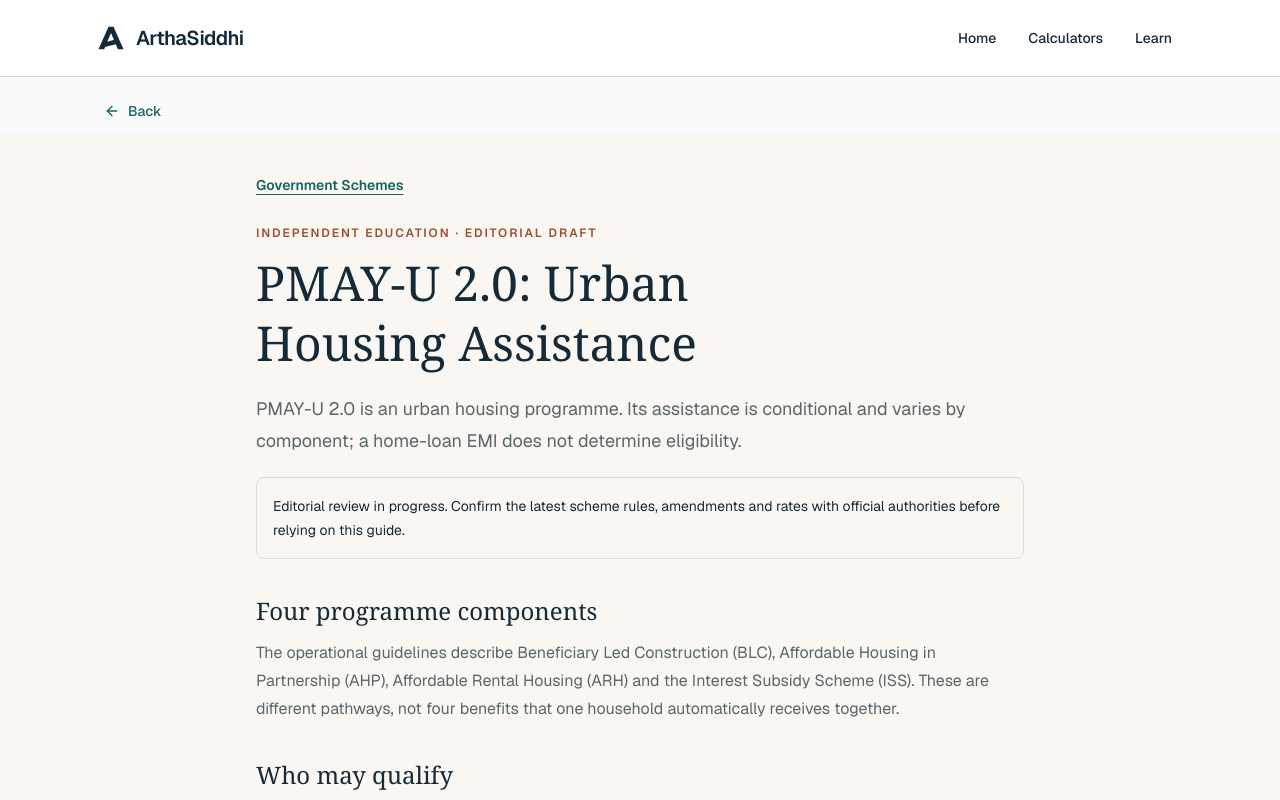
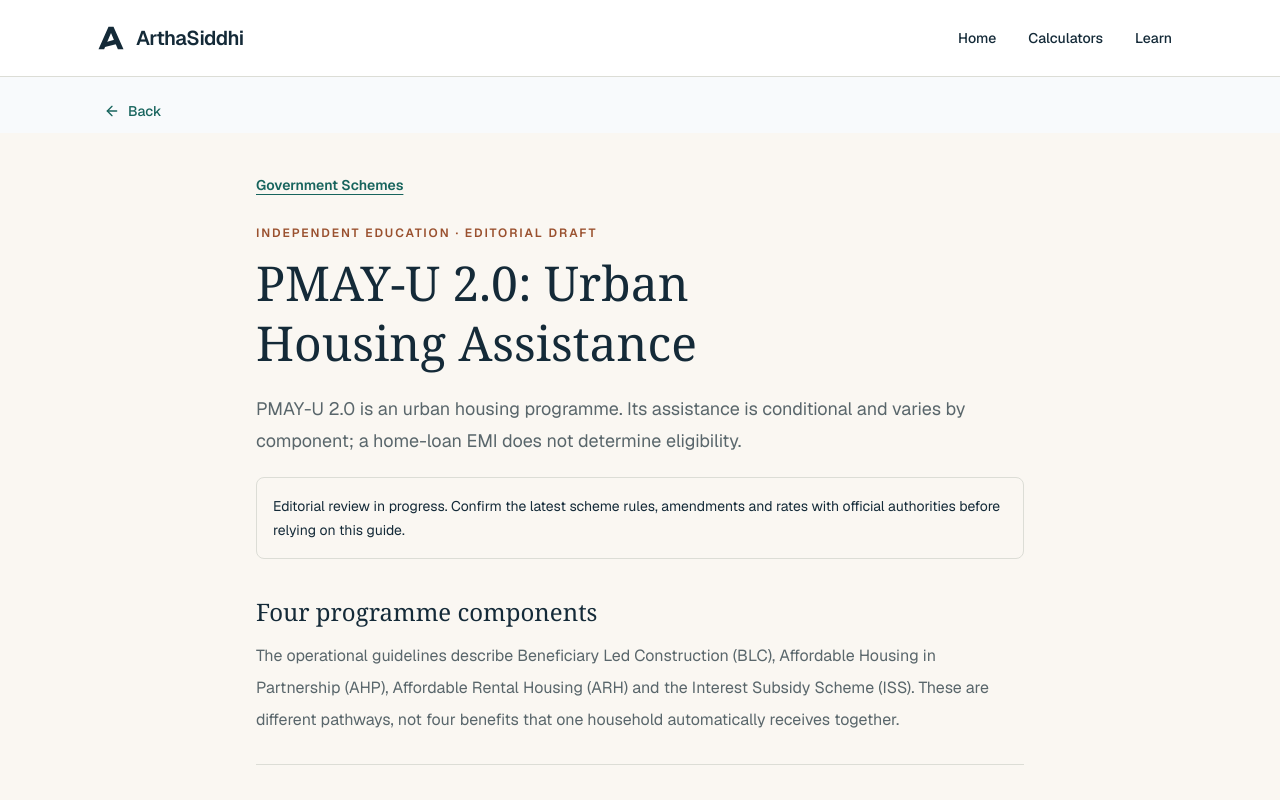
Before and after one commit to applekanna5-bit/arthasiddhi, a Next.js app: page /government-schemes/pmay-u-2 in a window 1280 px wide. Shown: the top 800 px of the page. Built offline with nearby package versions, Linux system fonts and the light colour scheme.

Commit message:
style(gs-01): improve guide readability and highlight worked examples

```diff
--- a/app/government-schemes/[slug]/page.tsx
+++ b/app/government-schemes/[slug]/page.tsx
@@ -25,9 +25,9 @@ export default async function SchemeGuidePage({ params }: Props) {
         <p className="mt-5 text-lg leading-8 text-[var(--as-text-secondary)]">{guide.intro}</p>
         <p className="mt-5 rounded-lg border border-[var(--as-border-subtle)] p-4 text-sm leading-6">Editorial review in progress. Confirm the latest scheme rules, amendments and rates with official authorities before relying on this guide.</p>
         {guide.sections.map((section) => (
-          <section key={section.heading} className="mt-9">
-            <h2 className="learn-display text-2xl">{section.heading}</h2>
-            {section.paragraphs.map((paragraph) => <p key={paragraph} className="mt-3 leading-7 text-[var(--as-text-secondary)]">{paragraph}</p>)}
+          <section key={section.heading} className={`mt-9 ${section.heading.toLowerCase().includes("example") ? "rounded-xl border border-[var(--as-border-subtle)] bg-[var(--as-surface-card)] p-5 sm:p-6" : "border-b border-[var(--as-border-subtle)] pb-7 last:border-b-0"}`}>
+            <h2 className="learn-display text-2xl leading-snug">{section.heading}</h2>
+            {section.paragraphs.map((paragraph) => <p key={paragraph} className="mt-3 text-base leading-8 text-[var(--as-text-secondary)]">{paragraph}</p>)}
           </section>
         ))}
         <section className="mt-10 border-t border-[var(--as-border-subtle)] pt-6">
```
